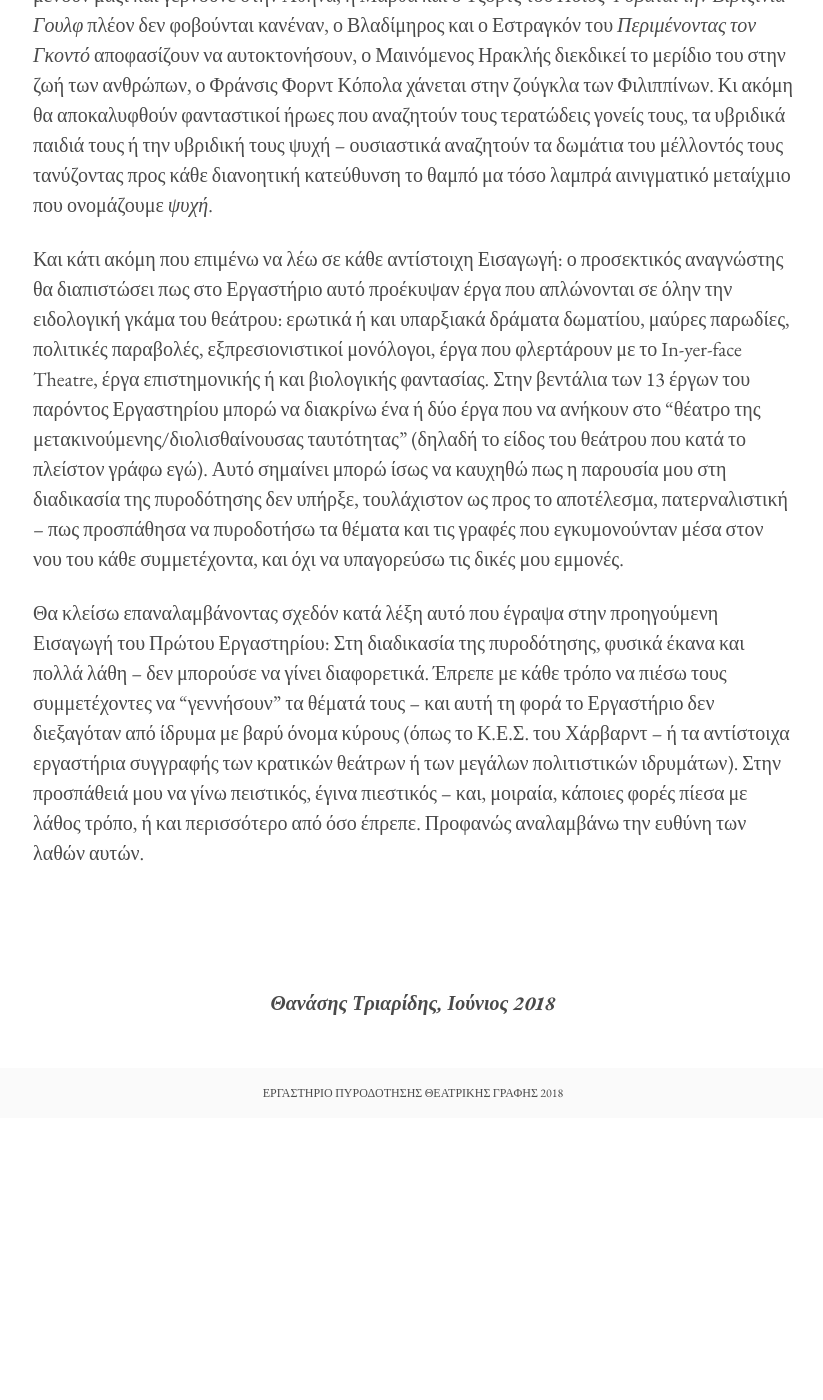
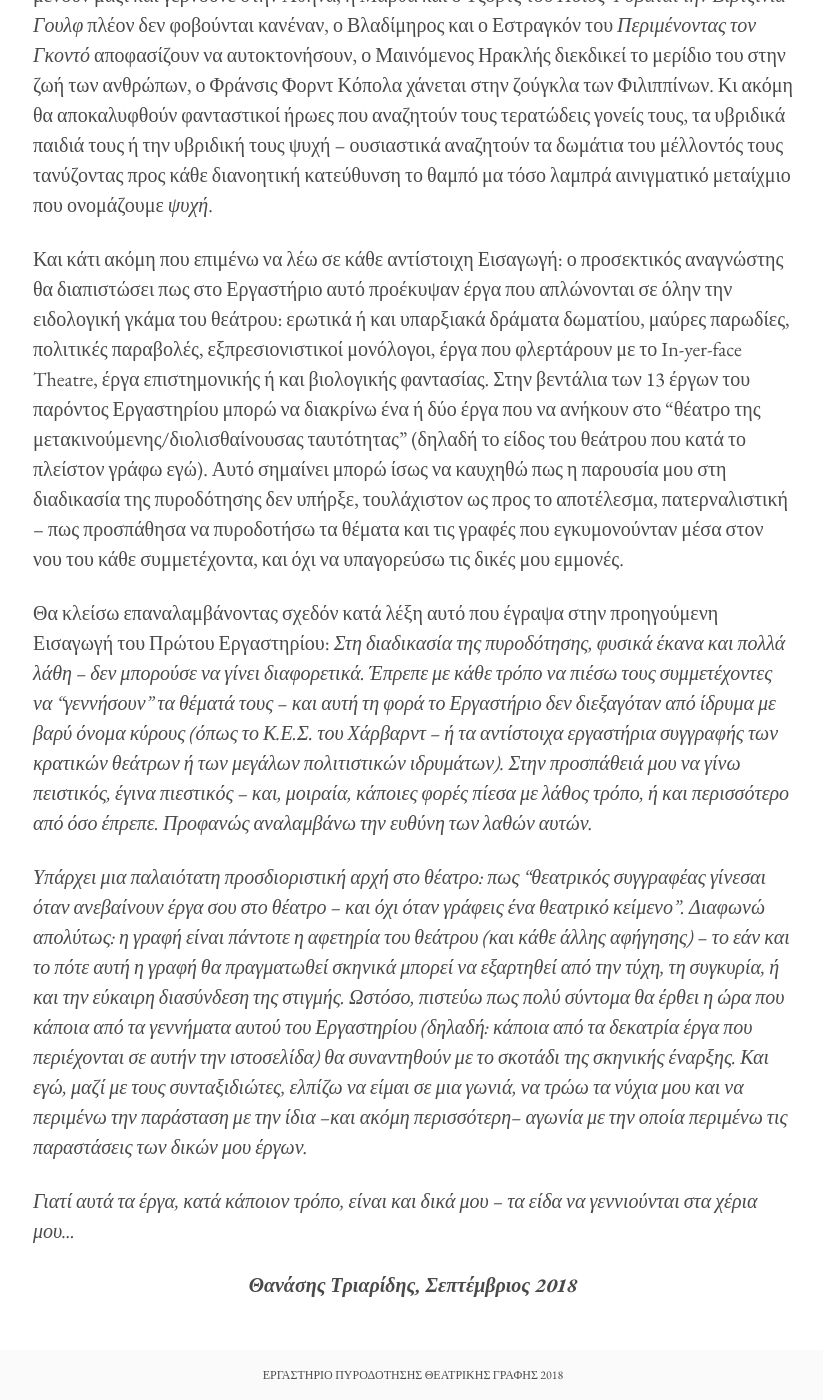
Before and after one commit to zephyrous/triar, a Jekyll site: the page workshops/playwriting/02/introduction.html, which Jekyll copies as it is, in a window 1280 px wide and 1400 px high, scrolled down 2805 px. Shown: the whole window, without its empty margins (227-1050 px from the left). Built offline with Jekyll 4.4.1, drawn with Linux system fonts in a browser that asks for light colours; nearby versions of some CDN libraries; before the commit the page ends 3923 px from its top, so only the background shows below that.

Commit message:
Updating

```diff
--- a/workshops/playwriting/02/introduction.html
+++ b/workshops/playwriting/02/introduction.html
@@ -77,17 +77,13 @@
 
 				<p class="is-size-5 has-text-left">Και κάτι ακόμη που επιμένω να λέω σε κάθε αντίστοιχη Εισαγωγή: ο προσεκτικός αναγνώστης θα διαπιστώσει πως στο Εργαστήριο αυτό προέκυψαν έργα που απλώνονται σε όλην την ειδολογική γκάμα του θεάτρου: ερωτικά ή και υπαρξιακά δράματα δωματίου, μαύρες παρωδίες, πολιτικές παραβολές, εξπρεσιονιστικοί μονόλογοι, έργα που φλερτάρουν με το In-yer-face Theatre, έργα επιστημονικής ή και βιολογικής φαντασίας. Στην βεντάλια των 13 έργων του παρόντος Εργαστηρίου μπορώ να διακρίνω ένα ή δύο έργα  που να ανήκουν στο “θέατρο της μετακινούμενης/διολισθαίνουσας ταυτότητας” (δηλαδή το είδος του θεάτρου που κατά το πλείστον γράφω εγώ). Αυτό σημαίνει μπορώ ίσως να καυχηθώ πως η παρουσία μου στη διαδικασία της πυροδότησης δεν υπήρξε, τουλάχιστον ως προς το αποτέλεσμα, πατερναλιστική – πως προσπάθησα να πυροδοτήσω τα θέματα και τις γραφές που εγκυμονούνταν μέσα στον νου του κάθε συμμετέχοντα, και όχι να υπαγορεύσω τις δικές μου εμμονές.</p><br>
 
-				<p class="is-size-5 has-text-left">Θα κλείσω επαναλαμβάνοντας σχεδόν κατά λέξη αυτό που έγραψα στην προηγούμενη Εισαγωγή του Πρώτου Εργαστηρίου: Στη διαδικασία της πυροδότησης, φυσικά έκανα και πολλά λάθη – δεν μπορούσε να γίνει διαφορετικά. Έπρεπε με κάθε τρόπο να πιέσω τους συμμετέχοντες να “γεννήσουν” τα θέματά τους – και αυτή τη φορά το Εργαστήριο δεν διεξαγόταν από ίδρυμα με βαρύ όνομα κύρους (όπως το Κ.Ε.Σ. του Χάρβαρντ – ή τα αντίστοιχα εργαστήρια συγγραφής των κρατικών θεάτρων ή των μεγάλων πολιτιστικών ιδρυμάτων). Στην προσπάθειά μου να γίνω πειστικός, έγινα πιεστικός – και, μοιραία, κάποιες φορές πίεσα με λάθος τρόπο, ή και περισσότερο από όσο έπρεπε.  Προφανώς αναλαμβάνω την ευθύνη των λαθών αυτών.</p><br>
+				<p class="is-size-5 has-text-left">Θα κλείσω επαναλαμβάνοντας σχεδόν κατά λέξη αυτό που έγραψα στην προηγούμενη Εισαγωγή του Πρώτου Εργαστηρίου: <span class="is-italic">Στη διαδικασία της πυροδότησης, φυσικά έκανα και πολλά λάθη – δεν μπορούσε να γίνει διαφορετικά. Έπρεπε με κάθε τρόπο να πιέσω τους συμμετέχοντες να “γεννήσουν” τα θέματά τους – και αυτή τη φορά το Εργαστήριο δεν διεξαγόταν από ίδρυμα με βαρύ όνομα κύρους (όπως το Κ.Ε.Σ. του Χάρβαρντ – ή τα αντίστοιχα εργαστήρια συγγραφής των κρατικών θεάτρων ή των μεγάλων πολιτιστικών ιδρυμάτων). Στην προσπάθειά μου να γίνω πειστικός, έγινα πιεστικός – και, μοιραία, κάποιες φορές πίεσα με λάθος τρόπο, ή και περισσότερο από όσο έπρεπε.  Προφανώς αναλαμβάνω την ευθύνη των λαθών αυτών.</span></p><br>
 
+				<p class="is-size-5 is-italic has-text-left">Υπάρχει μια παλαιότατη προσδιοριστική αρχή στο θέατρο: πως “θεατρικός συγγραφέας γίνεσαι όταν ανεβαίνουν έργα σου στο θέατρο – και όχι όταν γράφεις ένα θεατρικό κείμενο”. Διαφωνώ απολύτως: η γραφή είναι πάντοτε η αφετηρία του θεάτρου (και κάθε άλλης αφήγησης) – το εάν και το πότε αυτή η γραφή θα πραγματωθεί σκηνικά μπορεί να εξαρτηθεί από την τύχη, τη συγκυρία, ή και την εύκαιρη διασύνδεση της στιγμής. Ωστόσο, πιστεύω πως πολύ σύντομα θα έρθει η ώρα που κάποια από τα γεννήματα αυτού του Εργαστηρίου (δηλαδή: κάποια από τα δεκατρία έργα που περιέχονται σε αυτήν την ιστοσελίδα) θα συναντηθούν με το σκοτάδι της σκηνικής έναρξης. Και εγώ, μαζί με τους συνταξιδιώτες, ελπίζω να είμαι σε μια γωνιά, να τρώω τα νύχια μου και να περιμένω την παράσταση με την ίδια –και ακόμη περισσότερη–  αγωνία με την οποία περιμένω τις παραστάσεις των δικών μου έργων.</p><br>
 
-				<p class="is-size-5 has-text-left"></p><br>
-				<p class="is-size-5 has-text-left"></p><br>
-				<p class="is-size-5 has-text-left"></p><br>
-				<p class="is-size-5 has-text-left"></p><br>
+				<p class="is-size-5 is-italic has-text-left">Γιατί αυτά τα έργα, κατά κάποιον τρόπο, είναι και δικά μου – τα είδα να γεννιούνται στα χέρια μου...</p><br>
 
-				<!-- OLD -->
-
-				<p class="is-size-5 is-italic has-text-weight-bold">Θανάσης Τριαρίδης, Ιούνιος 2018</p>
+				<p class="is-size-5 is-italic has-text-weight-bold">Θανάσης Τριαρίδης, Σεπτέμβριος 2018</p>
 
 			</div>
 		</div>
```
